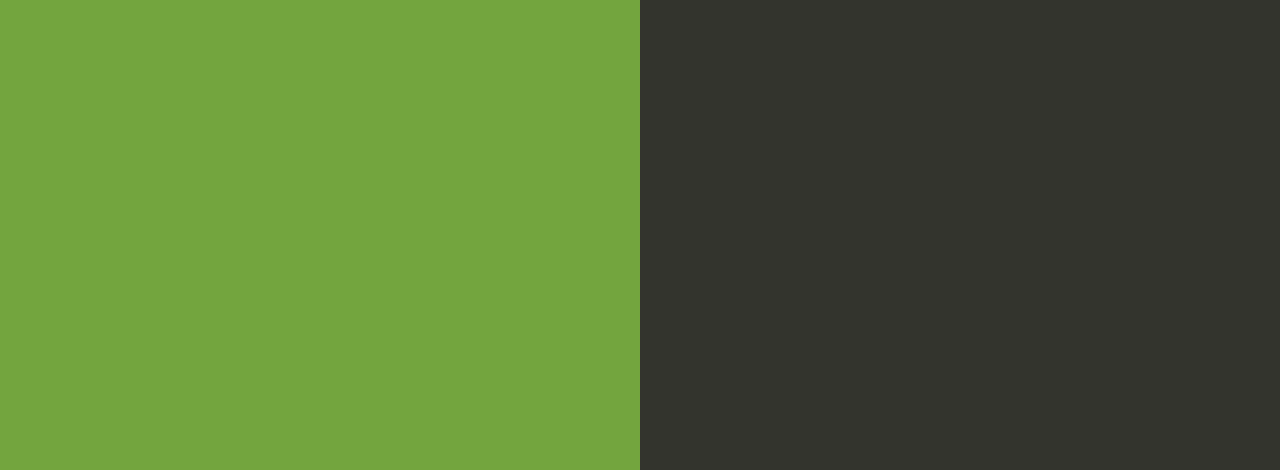
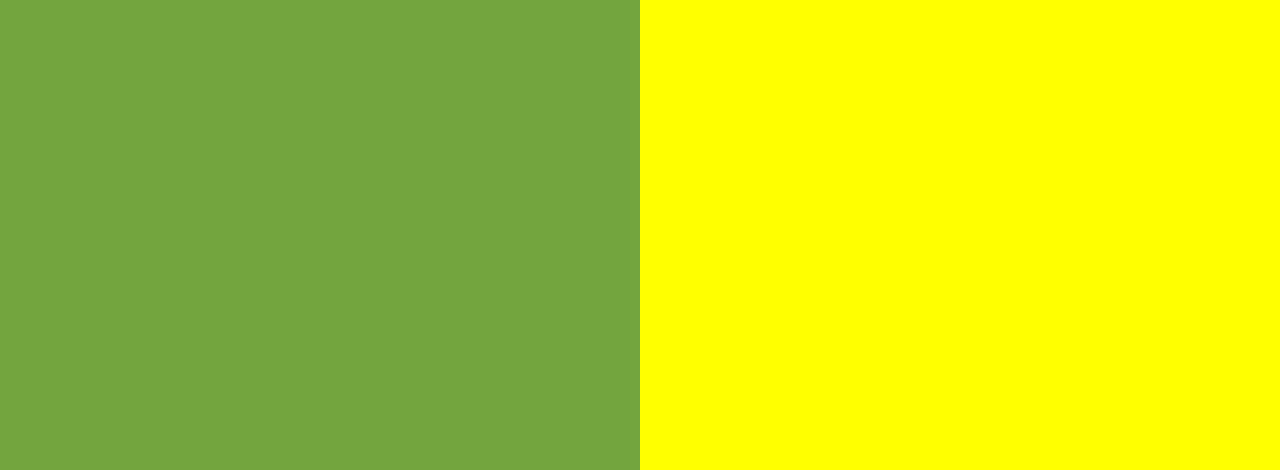
Before and after one commit to sanjitverma/sample-node-application, a website: page index.html in a window 1280 px wide. Shown: the part 330-800 px from the top of the page. Drawn offline with Linux system fonts and the light colour scheme.

Commit message:
updated background color to yellow

```diff
--- a/index.html
+++ b/index.html
@@ -49,7 +49,7 @@
         bottom: 0px;
         left: 50%;
 
-        background-color: #33342D;
+        background-color: Yellow;
       }
 
       h1 {
```
